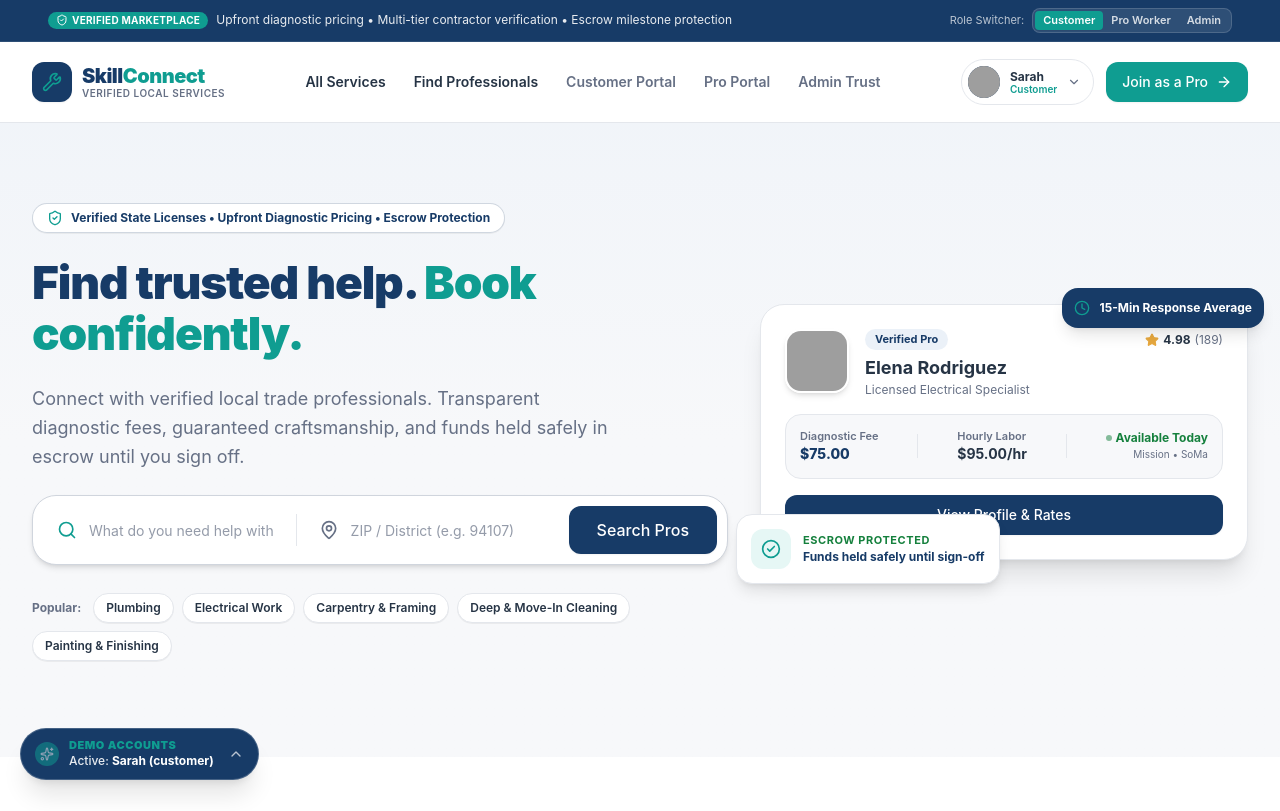
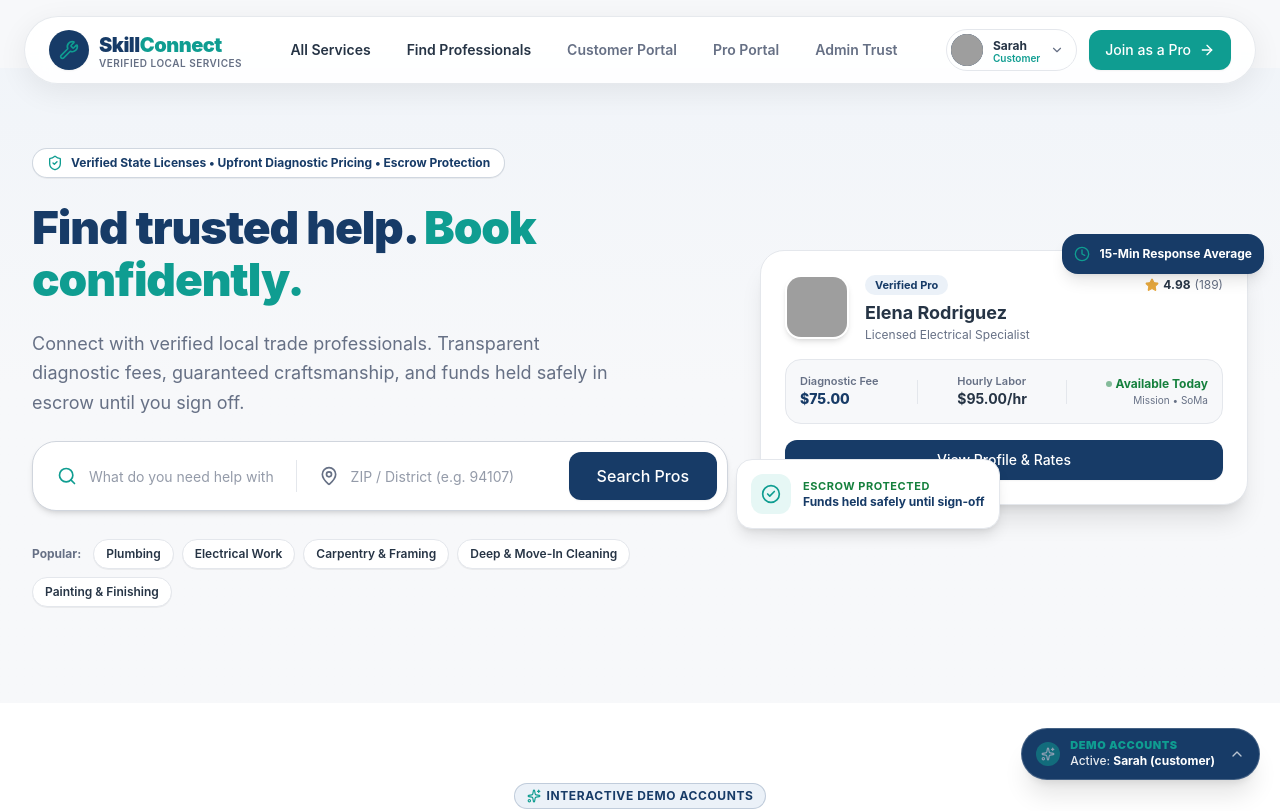
Before and after one commit to sharmaa-abhi/SkillConnect, a Next.js app: page / in a window 1280 px wide. Shown: the top 811 px of the page. Built offline with nearby package versions, Linux system fonts and the light colour scheme; grey boxes are pictures that could not be loaded.

Commit message:
feat: add professional directory page, mobile filter drawer, and site header components

```diff
--- a/src/app/layout.tsx
+++ b/src/app/layout.tsx
@@ -27,8 +27,11 @@ export default function RootLayout({
   children: React.ReactNode;
 }) {
   return (
-    <html lang="en">
-      <body className="flex flex-col min-h-screen bg-[#F7F8FA] text-[#263445]">
+    <html lang="en" suppressHydrationWarning>
+      <body
+        className="flex flex-col min-h-screen bg-[#F7F8FA] text-[#263445]"
+        suppressHydrationWarning
+      >
         <AuthProvider>
           <ToastProvider>
             <SiteHeader />
--- a/src/components/demo/demo-experience-widget.tsx
+++ b/src/components/demo/demo-experience-widget.tsx
@@ -140,8 +140,8 @@ export function DemoExperienceWidget() {
 
   return (
     <>
-      {/* Floating Bottom-Left Trigger Pill */}
-      <div className="fixed bottom-5 left-5 z-40">
+      {/* Floating Bottom-Right Trigger Pill */}
+      <div className="fixed bottom-5 right-5 z-40">
         <button
           type="button"
           onClick={() => setIsOpen(true)}
--- a/src/components/layout/site-header.tsx
+++ b/src/components/layout/site-header.tsx
@@ -13,7 +13,6 @@ import {
   ChevronDown,
 } from 'lucide-react';
 import { Button } from '@/components/ui/button';
-import { Container } from '@/components/layout/container';
 import { MobileNav } from '@/components/layout/mobile-nav';
 import { useAuth } from '@/context/auth-context';
 
@@ -25,128 +24,72 @@ export function SiteHeader() {
 
   return (
     <>
-      {/* Top Demo & Role Switcher Bar */}
-      <div className="bg-[#173B67] text-white text-xs py-2 px-4 border-b border-white/10">
-        <Container className="flex items-center justify-between">
-          <div className="flex items-center gap-2">
-            <span className="inline-flex items-center gap-1 font-bold px-2 py-0.5 rounded-full bg-[#0F9D91] text-white text-[10px] tracking-wide uppercase">
-              <ShieldCheck className="w-3 h-3" />
-              Verified Marketplace
-            </span>
-            <span className="hidden sm:inline text-white/90">
-              Upfront diagnostic pricing • Multi-tier contractor verification • Escrow milestone protection
-            </span>
-            <span className="sm:hidden text-white/90">Upfront pricing & escrow</span>
-          </div>
-
-          {/* Quick Role Switcher Pill */}
-          <div className="flex items-center gap-2 text-[11px]">
-            <span className="hidden md:inline text-white/70">Role Switcher:</span>
-            <div className="flex items-center bg-white/10 rounded-lg p-0.5 border border-white/15">
-              <button
-                type="button"
-                onClick={() => switchRole('customer')}
-                className={`px-2 py-0.5 rounded text-[11px] font-semibold transition-all ${
-                  role === 'customer'
-                    ? 'bg-[#0F9D91] text-white shadow-2xs'
-                    : 'text-white/80 hover:text-white'
-                }`}
-              >
-                Customer
-              </button>
-              <button
-                type="button"
-                onClick={() => switchRole('worker')}
-                className={`px-2 py-0.5 rounded text-[11px] font-semibold transition-all ${
-                  role === 'worker'
-                    ? 'bg-[#0F9D91] text-white shadow-2xs'
-                    : 'text-white/80 hover:text-white'
-                }`}
-              >
-                Pro Worker
-              </button>
-              <button
-                type="button"
-                onClick={() => switchRole('admin')}
-                className={`px-2 py-0.5 rounded text-[11px] font-semibold transition-all ${
-                  role === 'admin'
-                    ? 'bg-[#0F9D91] text-white shadow-2xs'
-                    : 'text-white/80 hover:text-white'
-                }`}
-              >
-                Admin
-              </button>
-            </div>
-          </div>
-        </Container>
-      </div>
-
-      {/* Main Sticky Header */}
-      <header className="sticky top-0 z-40 bg-white/95 backdrop-blur-md border-b border-[#E4E7EC] transition-all">
-        <Container className="flex items-center justify-between h-16 sm:h-20">
+      {/* Floating Navbar */}
+      <header className="sticky top-3 sm:top-4 z-40 w-full px-3 sm:px-6 transition-all duration-300">
+        <div className="max-w-7xl mx-auto bg-white/90 backdrop-blur-md border border-[#E4E7EC]/90 shadow-[0_8px_30px_rgb(0,0,0,0.07)] rounded-2xl sm:rounded-full px-4 sm:px-6 py-2.5 sm:py-3 flex items-center justify-between transition-all">
           {/* Logo Branding */}
-          <Link href="/" className="flex items-center gap-2.5 group">
-            <div className="w-10 h-10 rounded-xl bg-[#173B67] flex items-center justify-center text-white shadow-xs group-hover:bg-[#0F2A4A] transition-colors">
-              <Wrench className="w-5 h-5 text-[#0F9D91]" />
+          <Link href="/" className="flex items-center gap-2.5 group shrink-0">
+            <div className="w-9 h-9 sm:w-10 sm:h-10 rounded-xl sm:rounded-full bg-[#173B67] flex items-center justify-center text-white shadow-xs group-hover:bg-[#0F2A4A] transition-colors shrink-0">
+              <Wrench className="w-4 h-4 sm:w-5 sm:h-5 text-[#0F9D91]" />
             </div>
             <div className="flex flex-col">
-              <span className="text-xl font-black tracking-tight text-[#173B67]">
+              <span className="text-lg sm:text-xl font-black tracking-tight text-[#173B67] leading-tight">
                 Skill<span className="text-[#0F9D91]">Connect</span>
               </span>
-              <span className="text-[10px] text-[#667085] -mt-1 tracking-wider uppercase font-semibold">
+              <span className="text-[9px] sm:text-[10px] text-[#667085] tracking-wider uppercase font-semibold leading-none">
                 Verified Local Services
               </span>
             </div>
           </Link>
 
           {/* Desktop Navigation Links */}
-          <nav className="hidden lg:flex items-center gap-7">
+          <nav className="hidden lg:flex items-center gap-1 xl:gap-2">
             <Link
               href="/services"
-              className={`text-sm font-semibold transition-colors ${
+              className={`px-3.5 py-1.5 rounded-full text-xs xl:text-sm font-semibold transition-all ${
                 pathname === '/services'
-                  ? 'text-[#173B67]'
-                  : 'text-[#263445] hover:text-[#173B67]'
+                  ? 'bg-[#173B67] text-white shadow-xs'
+                  : 'text-[#263445] hover:text-[#173B67] hover:bg-[#F7F8FA]'
               }`}
             >
               All Services
             </Link>
             <Link
               href="/professionals"
-              className={`text-sm font-semibold transition-colors ${
+              className={`px-3.5 py-1.5 rounded-full text-xs xl:text-sm font-semibold transition-all ${
                 pathname.startsWith('/professionals')
-                  ? 'text-[#173B67]'
-                  : 'text-[#263445] hover:text-[#173B67]'
+                  ? 'bg-[#173B67] text-white shadow-xs'
+                  : 'text-[#263445] hover:text-[#173B67] hover:bg-[#F7F8FA]'
               }`}
             >
               Find Professionals
             </Link>
             <Link
               href="/customer/dashboard"
-              className={`text-sm font-semibold transition-colors ${
+              className={`px-3.5 py-1.5 rounded-full text-xs xl:text-sm font-semibold transition-all ${
                 pathname === '/customer/dashboard'
-                  ? 'text-[#173B67]'
-                  : 'text-[#667085] hover:text-[#173B67]'
+                  ? 'bg-[#173B67] text-white shadow-xs'
+                  : 'text-[#667085] hover:text-[#173B67] hover:bg-[#F7F8FA]'
               }`}
             >
               Customer Portal
             </Link>
             <Link
               href="/worker/dashboard"
-              className={`text-sm font-semibold transition-colors ${
+              className={`px-3.5 py-1.5 rounded-full text-xs xl:text-sm font-semibold transition-all ${
                 pathname === '/worker/dashboard'
-                  ? 'text-[#173B67]'
-                  : 'text-[#667085] hover:text-[#173B67]'
+                  ? 'bg-[#173B67] text-white shadow-xs'
+                  : 'text-[#667085] hover:text-[#173B67] hover:bg-[#F7F8FA]'
               }`}
             >
               Pro Portal
             </Link>
             <Link
               href="/admin"
-              className={`text-sm font-semibold transition-colors ${
+              className={`px-3.5 py-1.5 rounded-full text-xs xl:text-sm font-semibold transition-all ${
                 pathname.startsWith('/admin')
-                  ? 'text-[#173B67]'
-                  : 'text-[#667085] hover:text-[#173B67]'
+                  ? 'bg-[#173B67] text-white shadow-xs'
+                  : 'text-[#667085] hover:text-[#173B67] hover:bg-[#F7F8FA]'
               }`}
             >
               Admin Trust
@@ -160,9 +103,9 @@ export function SiteHeader() {
               <button
                 type="button"
                 onClick={() => setUserDropdownOpen(!userDropdownOpen)}
-                className="flex items-center gap-2.5 p-1.5 pr-3 rounded-full border border-[#E4E7EC] hover:bg-[#F7F8FA] transition-all text-left"
+                className="flex items-center gap-2.5 p-1 pr-3 rounded-full border border-[#E4E7EC] hover:bg-[#F7F8FA] transition-all text-left"
               >
-                <div className="w-8 h-8 rounded-full bg-[#173B67] text-white flex items-center justify-center font-bold text-xs overflow-hidden">
+                <div className="w-8 h-8 rounded-full bg-[#173B67] text-white flex items-center justify-center font-bold text-xs overflow-hidden shrink-0">
                   {user.avatarUrl ? (
                     <img src={user.avatarUrl} alt={user.name} className="w-full h-full object-cover" />
                   ) : (
@@ -237,7 +180,7 @@ export function SiteHeader() {
                 variant="secondary"
                 size="md"
                 rightIcon={<ArrowRight className="w-4 h-4" />}
-                className="font-bold shadow-2xs"
+                className="font-bold rounded-full shadow-2xs"
               >
                 Join as a Pro
               </Button>
@@ -249,7 +192,7 @@ export function SiteHeader() {
             <button
               type="button"
               onClick={() => switchRole(role === 'customer' ? 'worker' : 'customer')}
-              className="text-[11px] font-bold px-2.5 py-1 rounded-lg bg-[#EBF1F8] text-[#173B67] border border-[#E4E7EC]"
+              className="text-[11px] font-bold px-2.5 py-1 rounded-full bg-[#EBF1F8] text-[#173B67] border border-[#E4E7EC]"
             >
               Role: {role}
             </button>
@@ -257,12 +200,12 @@ export function SiteHeader() {
               type="button"
               onClick={() => setMobileNavOpen(true)}
               aria-label="Open navigation menu"
-              className="p-2 rounded-xl text-[#263445] hover:bg-[#F7F8FA] border border-[#E4E7EC] transition-colors"
+              className="p-2 rounded-full text-[#263445] hover:bg-[#F7F8FA] border border-[#E4E7EC] transition-colors"
             >
-              <Menu className="w-6 h-6" />
+              <Menu className="w-5 h-5" />
             </button>
           </div>
-        </Container>
+        </div>
       </header>
 
       {/* Slide-out Mobile Nav */}
```
Also changed, not shown: src/app/professionals/page.tsx (+44 -25 lines), src/components/professionals/filter-drawer-mobile.tsx (+18 -13 lines).
